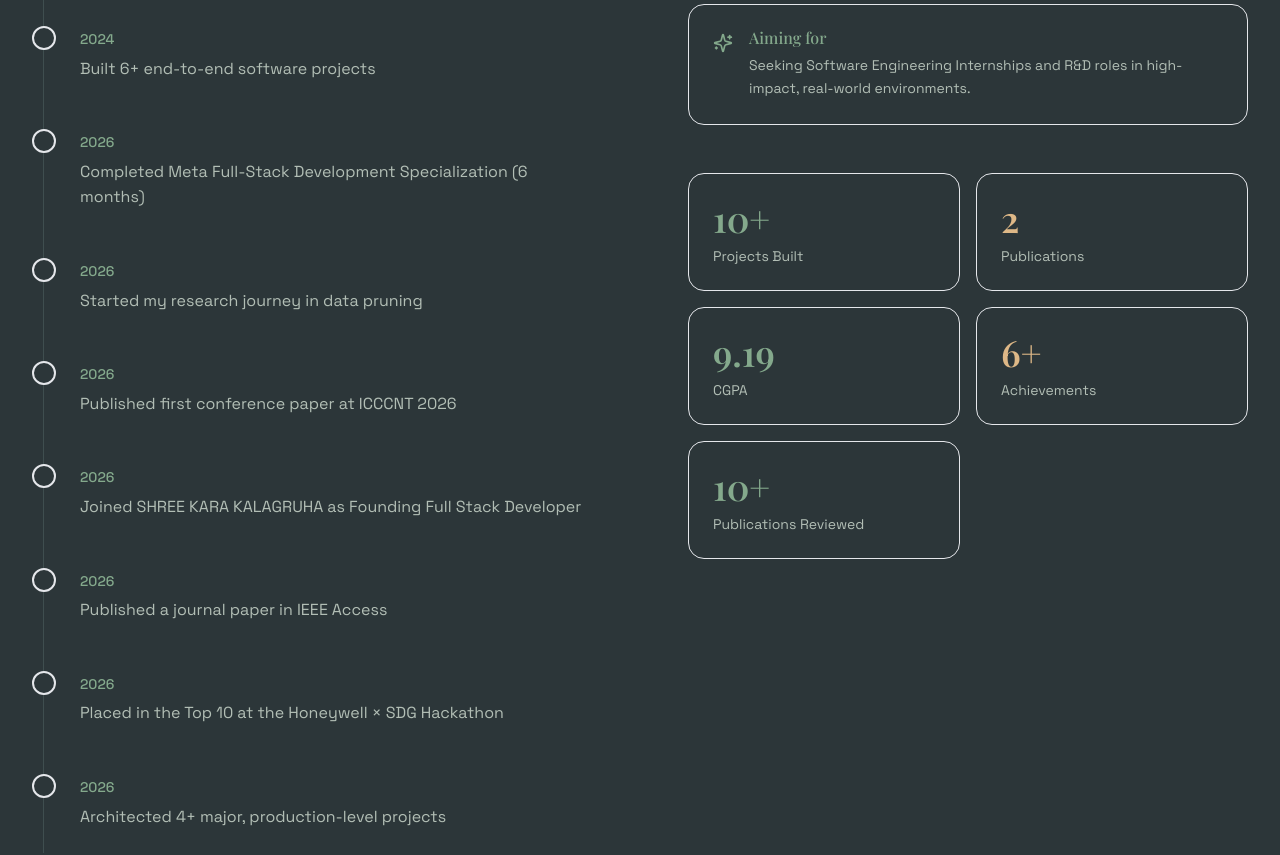
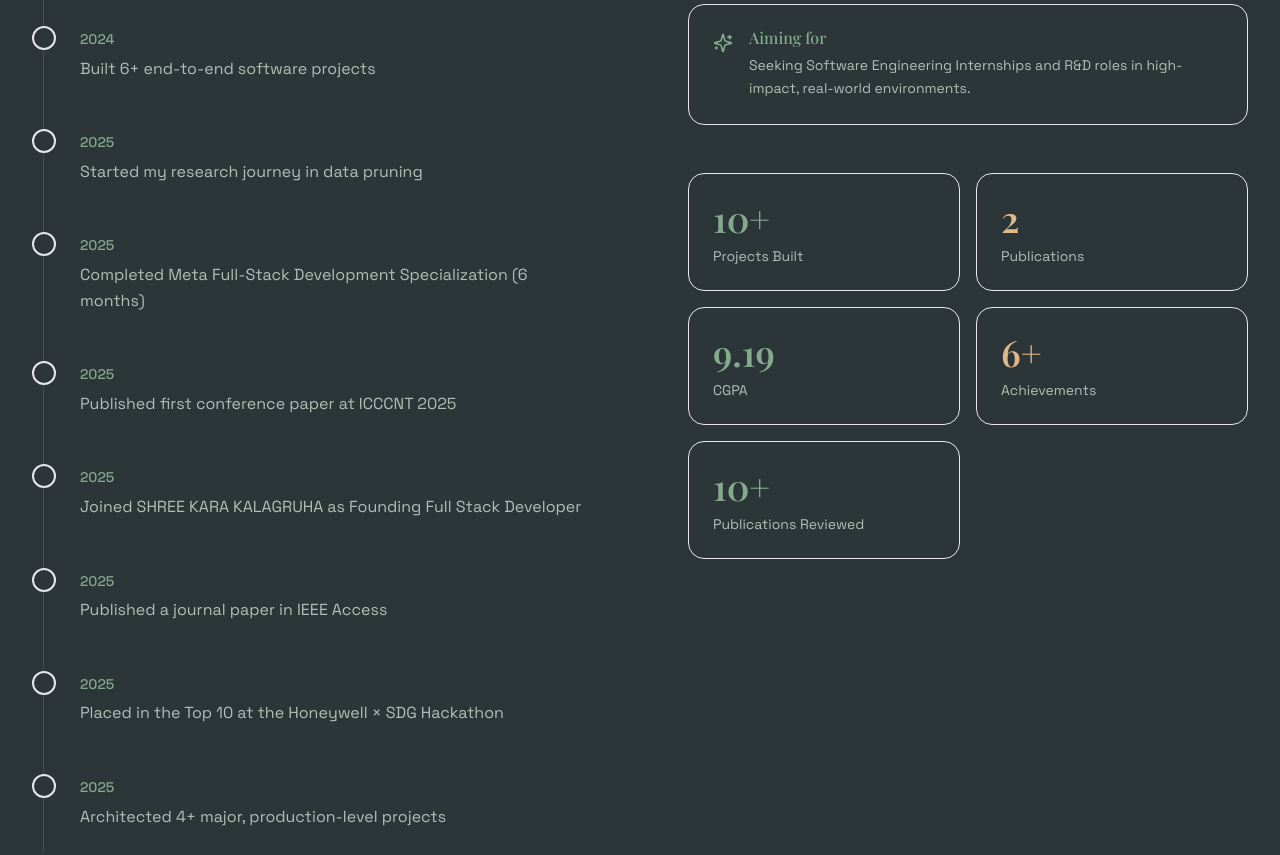
Before and after one commit to vedhanth66/Portfolio, a React (Create React App) app in the folder frontend/: page / in a window 1280 px wide. Shown: the part 1580-2435 px from the top of the page. Built offline with nearby package versions, Linux system fonts and the light colour scheme; a web font is replaced by a local one.

Commit message:
Year change

```diff
--- a/frontend/src/components/About.jsx
+++ b/frontend/src/components/About.jsx
@@ -20,13 +20,13 @@ const About = () => {
     { year: '2024', event: 'Began strengthening programming fundamentals in C and C++' },
     { year: '2024', event: 'Completed IBM Data Science Specialization (8 months)' },
     { year: '2024', event: 'Built 6+ end-to-end software projects' },
-    { year: '2026', event: 'Completed Meta Full-Stack Development Specialization (6 months)' },
-    { year: '2026', event: 'Started my research journey in data pruning' },
-    { year: '2026', event: 'Published first conference paper at ICCCNT 2026' },
-    { year: '2026', event: 'Joined SHREE KARA KALAGRUHA as Founding Full Stack Developer' },
-    { year: '2026', event: 'Published a journal paper in IEEE Access' },
-    { year: '2026', event: 'Placed in the Top 10 at the Honeywell × SDG Hackathon' },
-    { year: '2026', event: 'Architected 4+ major, production-level projects' }
+    { year: '2025', event: 'Started my research journey in data pruning' },
+    { year: '2025', event: 'Completed Meta Full-Stack Development Specialization (6 months)' },
+    { year: '2025', event: 'Published first conference paper at ICCCNT 2025' },
+    { year: '2025', event: 'Joined SHREE KARA KALAGRUHA as Founding Full Stack Developer' },
+    { year: '2025', event: 'Published a journal paper in IEEE Access' },
+    { year: '2025', event: 'Placed in the Top 10 at the Honeywell × SDG Hackathon' },
+    { year: '2025', event: 'Architected 4+ major, production-level projects' }
   ];
 
   const stats = [
--- a/frontend/src/components/Hero.jsx
+++ b/frontend/src/components/Hero.jsx
@@ -2,6 +2,8 @@ import React, { useRef } from 'react';
 import { motion, useScroll, useTransform } from 'framer-motion';
 import { ArrowDown, Github, Linkedin, GraduationCap } from 'lucide-react';
 import { personalInfo } from '../mock';
+
+const currentYear = new Date().getFullYear();
 
 const Hero = () => {
   const containerRef = useRef(null);
@@ -112,7 +114,7 @@ const Hero = () => {
             >
               <span className="w-12 h-px bg-sage" />
               <span className="text-sage font-medium tracking-wider text-sm uppercase">
-                Portfolio 2026
+                Portfolio {currentYear}
               </span>
             </motion.div>
 
--- a/frontend/src/mock.js
+++ b/frontend/src/mock.js
@@ -121,7 +121,7 @@ export const research = [
     title: "Adaptive Rank Pruning: Dynamic Low-Rank Model Merging and Compression for Efficient AI Deployment",
     authors: "Vedhanth M, Dr. S. Mahadevi, Dr. Anil Kumar",
     venue: "IEEE Access",
-    year: 2026,
+    year: 2025,
     summary: "This work introduces Adaptive Rank Pruning (ARP), a unified framework that merges multiple task-specific models and applies dynamic, layer-wise compression using a variance-thresholding criterion to optimize deployment. The method achieves up to 2.5x model size reduction with minimal accuracy loss, outperforming state-of-the-art baselines like LoRA and QLoRA in inference latency and energy efficiency on edge hardware.",
     tags : [
     "Accuracy",
@@ -159,7 +159,7 @@ export const experience = [
     id: 1,
     role: "Founding Full Stack Developer",
     organization: "Shree Kara Kalagruha",
-    duration: "Jun 2026 - present",
+    duration: "Jun 2025 - present",
     responsibilities: [
       "Developed the official website for Shree Kara Kalagruha, a creative cinematography and arts company.",
       "Began from a blank canvas and has grown into a full-stack content platform",
```
